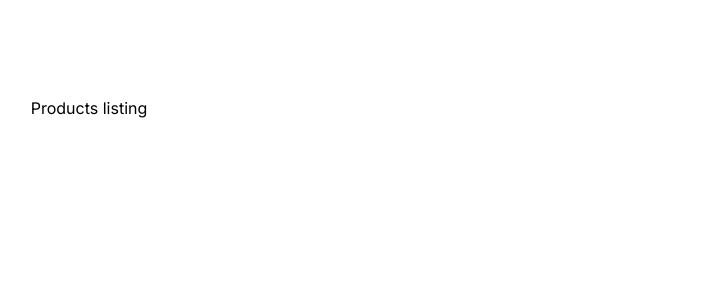
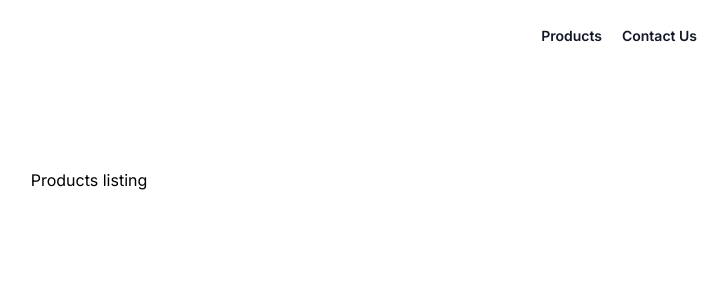
Before and after one commit to mitevdimitar/beer-shop, a Next.js app: page /products in a window 1280 px wide. Shown: the top 300 px of the page, without its empty margins (551-1279 px from the left). Built offline with nearby package versions, Linux system fonts and the light colour scheme.

Commit message:
create desktop nav bar

```diff
--- a/src/app/layout.tsx
+++ b/src/app/layout.tsx
@@ -1,6 +1,7 @@
 import type { Metadata } from "next";
 import { Inter } from "next/font/google";
 import "./globals.css";
+import NavBar from "@/components/nav-bar";
 
 const inter = Inter({ subsets: ["latin"] });
 
@@ -16,7 +17,10 @@ export default function RootLayout({
 }>) {
   return (
     <html lang="en">
-      <body className={inter.className}>{children}</body>
+      <body className={inter.className}>
+        <NavBar />
+        {children}
+      </body>
     </html>
   );
 }
--- /dev/null
+++ b/src/components/nav-bar/index.ts
@@ -0,0 +1,3 @@
+import NavBar from "./nav-bar";
+
+export default NavBar;
--- /dev/null
+++ b/src/components/nav-bar/nav-bar.tsx
@@ -0,0 +1,20 @@
+import { ROUTES } from "@/utils/constants";
+import NavItem from "./nav-item";
+
+const NavBar = () => {
+  //TODO: add mobile menu
+  return (
+    <header className="bg-white">
+      <nav
+        className="mx-auto flex items-center justify-end p-6 lg:px-8"
+        aria-label="Global"
+      >
+        {ROUTES.map((route, i) => (
+          <NavItem label={route.label} key={i} />
+        ))}
+      </nav>
+    </header>
+  );
+};
+
+export default NavBar;
--- /dev/null
+++ b/src/components/nav-bar/nav-item.tsx
@@ -0,0 +1,16 @@
+type NavItemProps = {
+  label: string;
+};
+
+const NavItem = ({ label }: NavItemProps) => {
+  //TODO: improve styling
+  return (
+    <div className="hidden lg:flex ml-5">
+      <a href="#" className="text-sm font-semibold leading-6 text-gray-900">
+        {label}
+      </a>
+    </div>
+  );
+};
+
+export default NavItem;
--- /dev/null
+++ b/src/utils/constants.ts
@@ -0,0 +1,15 @@
+import { NavRoute } from "./types";
+
+export const ProductsRoute: NavRoute = {
+  path: "/products",
+  to: "/products",
+  label: "Products",
+};
+
+export const ContactsRoute: NavRoute = {
+  path: "/contacts",
+  to: "/contacts",
+  label: "Contact Us",
+};
+
+export const ROUTES: NavRoute[] = [ProductsRoute, ContactsRoute];
--- /dev/null
+++ b/src/utils/types.ts
@@ -0,0 +1,5 @@
+export type NavRoute = {
+  path: string;
+  to: string;
+  label: string;
+};
```
